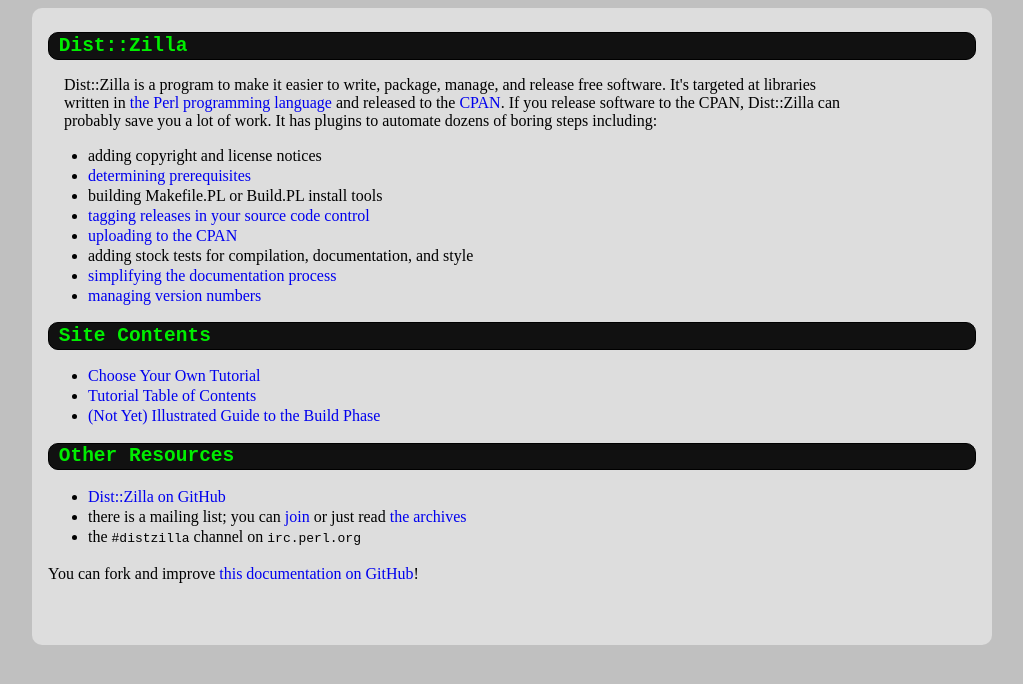
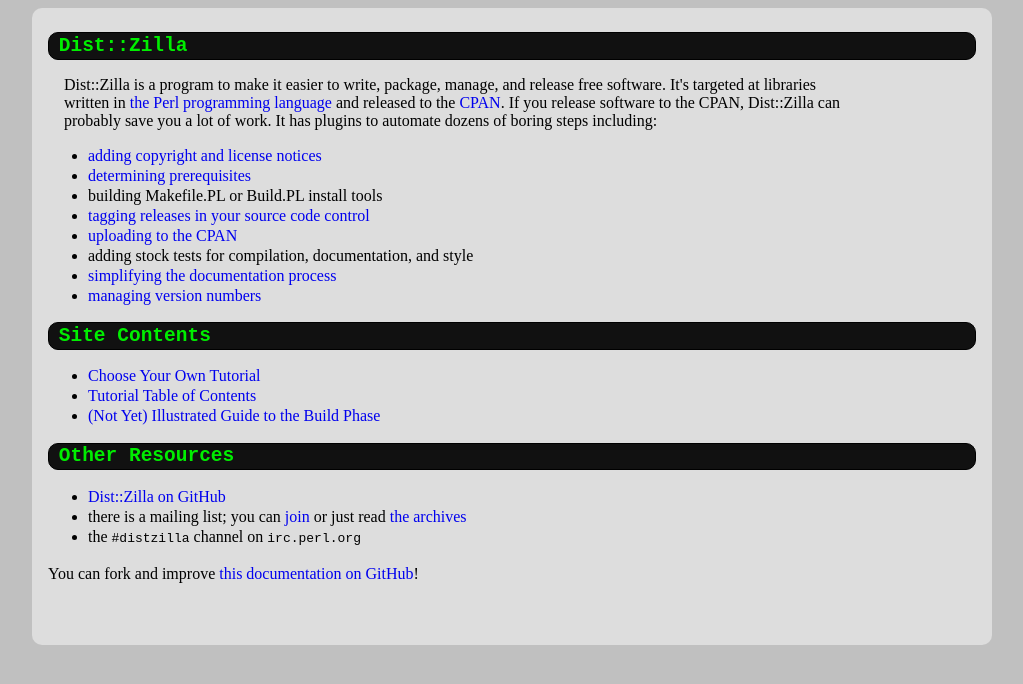
Before and after one commit to rjbs/dzil.org, a plain HTML site: page src/index.html in a window 1280 px wide. Shown: the part 86-770 px from the top of the page, without its empty margins (128-1151 px from the left). Drawn offline with Linux system fonts and the light colour scheme.

Commit message:
copyright and license information

```diff
--- a/src/index.html
+++ b/src/index.html
@@ -19,7 +19,7 @@
     </p>
 
     <ul>
-      <li>adding copyright and license notices</li>
+      <li><a href='tutorial/copyright-and-license.html'>adding copyright and license notices</a></li>
       <li><a href='tutorial/prereq.html'>determining prerequisites</a></li>
       <li>building Makefile.PL or Build.PL install tools</li>
       <li><a href='tutorial/vcs.html'>tagging releases in your source code control</a></li>
```
Also changed, not shown: 1 other file.
